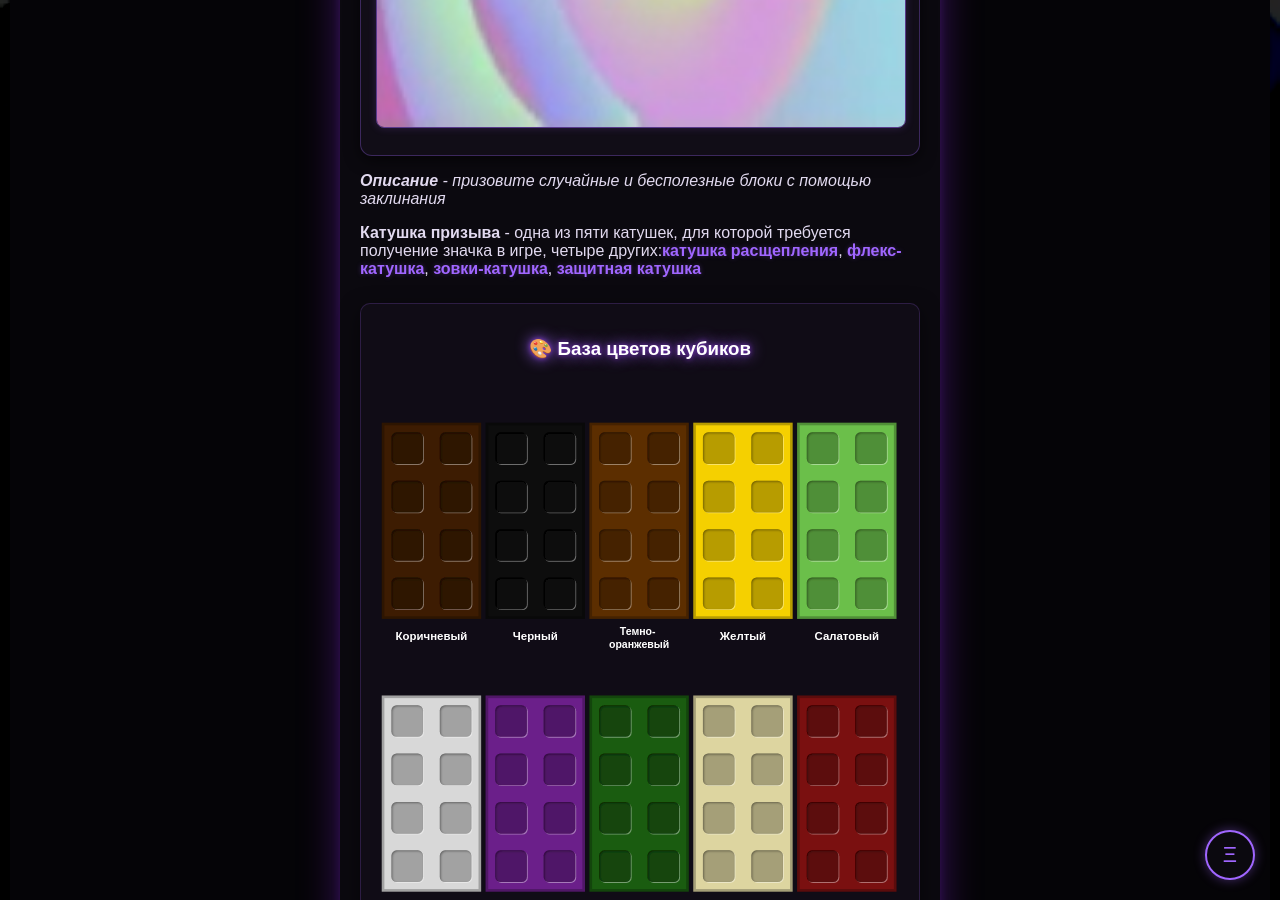
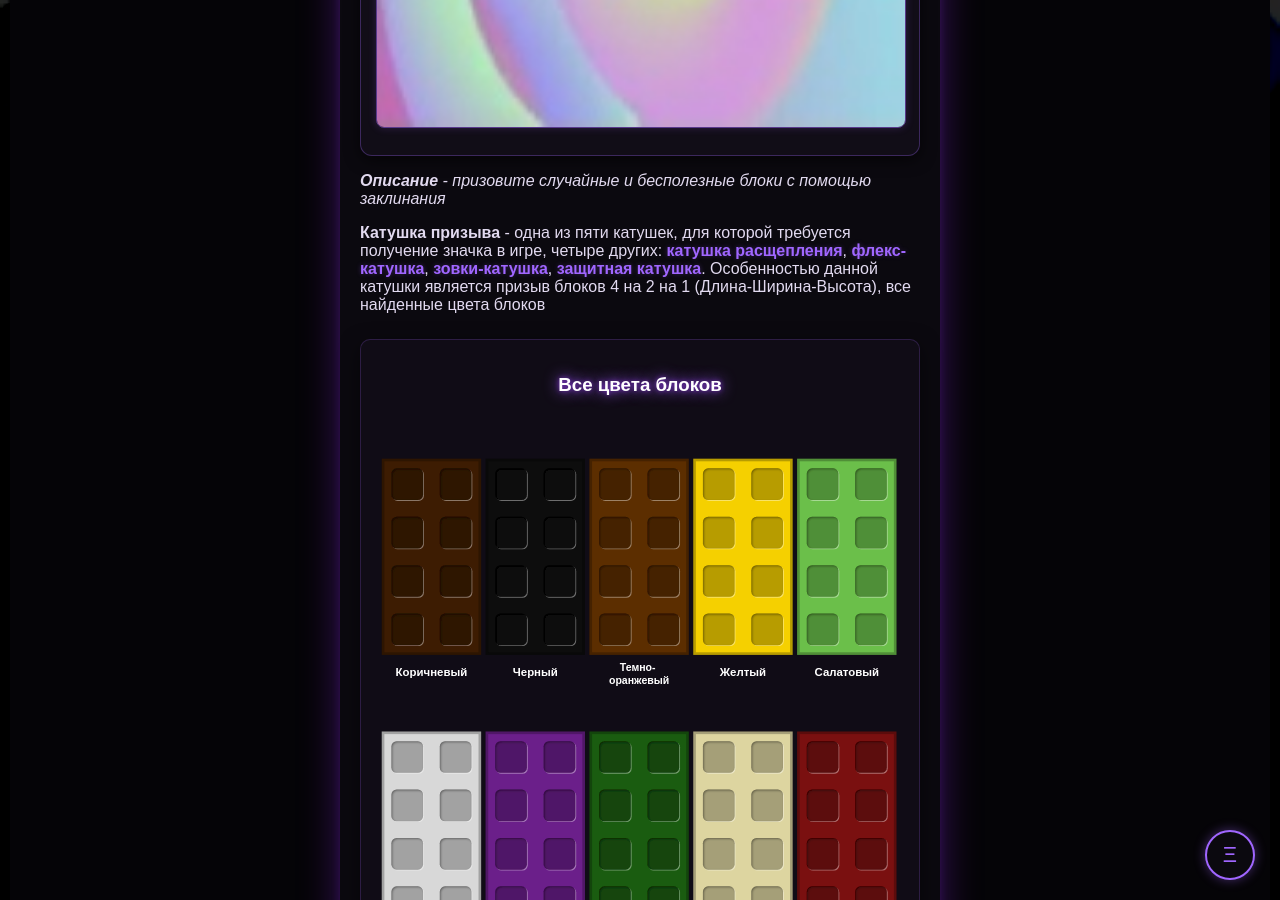
Before and after one commit to kpblm4ik/a51bfcts_wikipedia, a Jekyll site: the page built from summoncoil.md, in a window 1280 px wide and 900 px high, scrolled down 1056 px. Built offline with Jekyll 4.4.1, drawn with Linux system fonts in a browser that asks for light colours.

Commit message:
Update summoncoil.md

```diff
--- a/summoncoil.md
+++ b/summoncoil.md
@@ -12,12 +12,12 @@
 
 ***Описание*** *- призовите случайные и бесполезные блоки с помощью заклинания*
 
-**Катушка призыва** - одна из пяти катушек, для которой требуется получение значка в игре, четыре других:[**катушка расщепления**](fissioncoil.html), [**флекс-катушка**](flexcoil.html), [**зовки-катушка**](zowkycoil.html), [**защитная катушка**](guardiancoil.html)
+**Катушка призыва** - одна из пяти катушек, для которой требуется получение значка в игре, четыре других: [**катушка расщепления**](fissioncoil.html), [**флекс-катушка**](flexcoil.html), [**зовки-катушка**](zowkycoil.html), [**защитная катушка**](guardiancoil.html). Особенностью данной катушки является призыв блоков 4 на 2 на 1 (Длина-Ширина-Высота), все найденные цвета блоков
 
 <!-- Блок генератора в фиолетовой рамке -->
 <div class="main-sector-card">
     <h3 style="color: #ffffff; text-align: center; text-shadow: 0 0 15px #a066ff, 0 0 5px rgba(138, 43, 226, 0.8); margin-bottom: 20px;">
-        🎨 База цветов кубиков
+        Все цвета блоков
     </h3>
     <div id="svgContainer" style="width: 100%; max-width: 600px; margin: 0 auto;"></div>
 </div>
```
